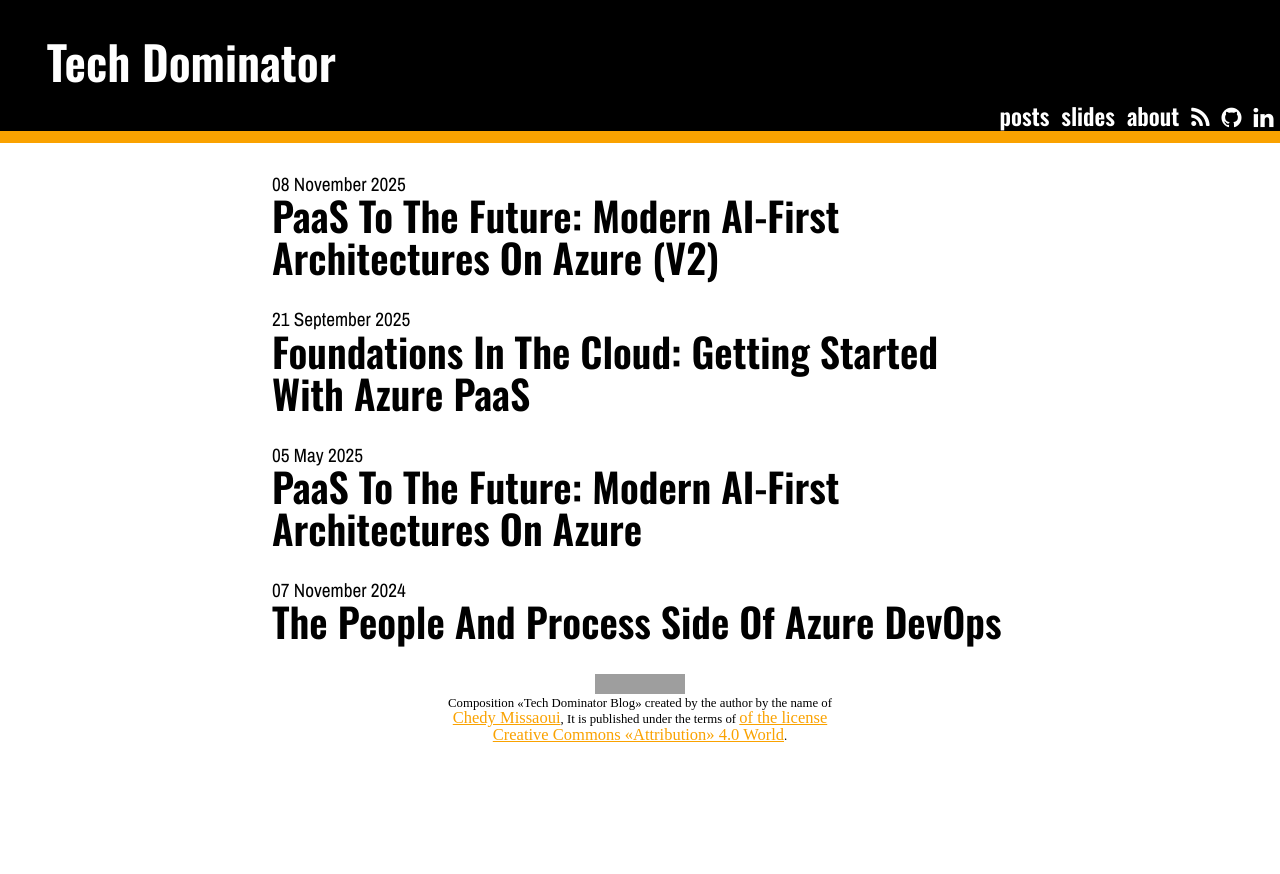
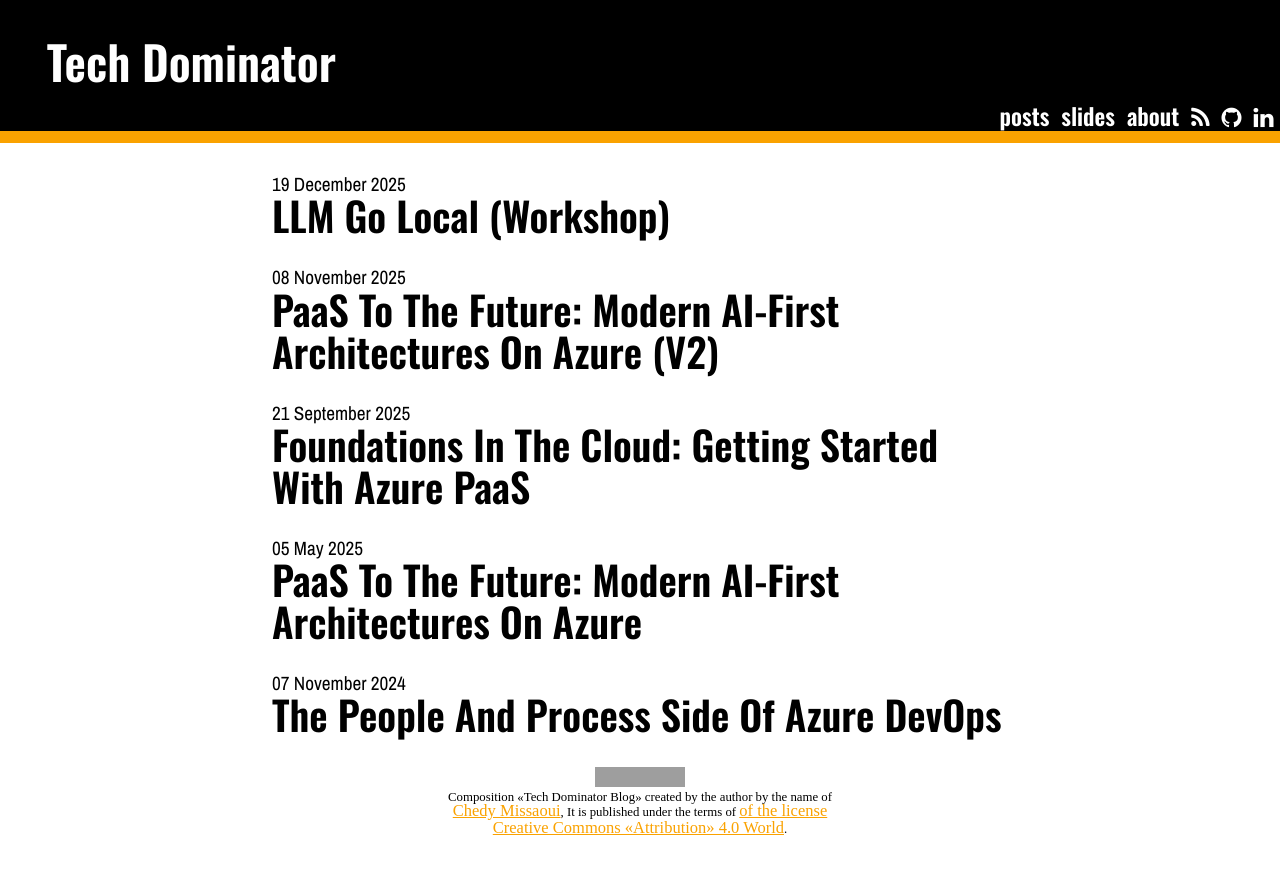
Before and after one commit to MissaouiChedy/MissaouiChedy.github.io, a Jekyll site: the page built from slides.html, in a window 1280 px wide. Shown: the top 874 px of the page. Built offline with Jekyll 4.4.1, drawn with Linux system fonts in a browser that asks for light colours; nearby versions of some CDN libraries; grey boxes are pictures that could not be loaded.

Commit message:
LLM Go Local Workshop

```diff
--- a/slides.html
+++ b/slides.html
@@ -5,10 +5,18 @@
 <div>
 	<div class="archive-entry">
 		<p>
+			<time datetime="2025-12-19T00:00:00+01:00">19 December 2025</time>
+		<p>
+		<p>
+			<a href="{{ site.url }}/slides/LLM_Go_Local.pdf">LLM Go Local (Workshop)</a>
+		</p>
+	</div>
+	<div class="archive-entry">
+		<p>
 			<time datetime="2025-11-08T00:00:00+01:00">08 November 2025</time>
 		<p>
 		<p>
-			<a href="{{ site.url }}/slides\PaaS_To_the_Future_2.pdf">PaaS to the Future: Modern AI-First Architectures on Azure (V2)</a>
+			<a href="{{ site.url }}/slides/PaaS_To_the_Future_2.pdf">PaaS to the Future: Modern AI-First Architectures on Azure (V2)</a>
 		</p>
 	</div>
 	<div class="archive-entry">
```
Also changed, not shown: 1 other file.
